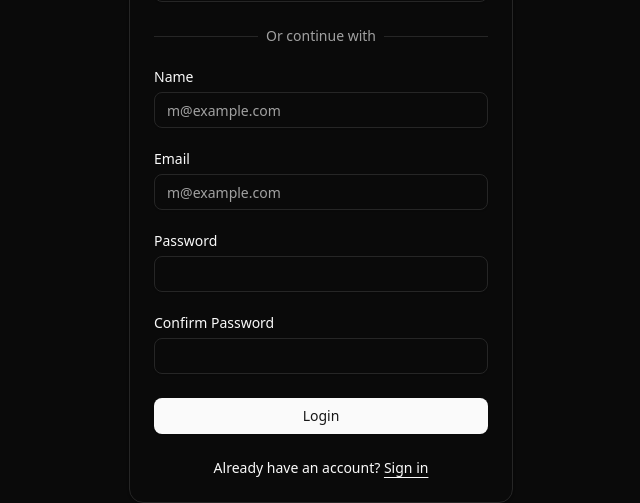
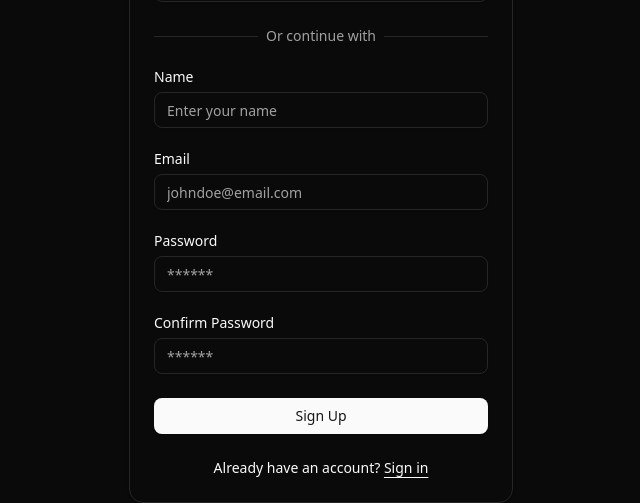
Before and after one commit to devmodes/ip-management-system, a React (Vite) app in the folder web/: page /signup in a window 1280 px wide. Shown: the part 243-746 px from the top of the page, without its empty margins (319-959 px from the left). Built offline with nearby package versions, Linux system fonts and the light colour scheme.

Commit message:
Added signup page

```diff
--- a/web/src/components/login-form.tsx
+++ b/web/src/components/login-form.tsx
@@ -119,7 +119,7 @@ export function LoginForm({
                     disabled={isSubmitting}
                   >
                     {isSubmitting && <Spinner />}
-                    {isSubmitting ? "Loading..." : "Sign In"}
+                    Sign In
                   </Button>
                 </div>
                 <div className="text-center text-sm">
--- a/web/src/components/register-form.tsx
+++ b/web/src/components/register-form.tsx
@@ -10,11 +10,28 @@ import {
 import { Input } from "@components/ui/input";
 import { Label } from "@components/ui/label";
 import { Link } from "react-router-dom";
+import { useRegisterForm } from "@hooks/useRegisterForm";
+import {
+  Form,
+  FormControl,
+  FormField,
+  FormItem,
+  FormLabel,
+  FormMessage,
+} from "@components/ui/form";
+import { Spinner } from "@components/ui/spinner";
 
 export function RegisterForm({
   className,
   ...props
 }: React.ComponentPropsWithoutRef<"div">) {
+  const { form, onSubmit, isSubmitting } = useRegisterForm({
+    name: "",
+    email: "",
+    password: "",
+    password_confirmation: "",
+  });
+
   return (
     <div className={cn("flex flex-col gap-6", className)} {...props}>
       <Card>
@@ -25,10 +42,11 @@ export function RegisterForm({
           </CardDescription>
         </CardHeader>
         <CardContent>
-          <form>
+          <Form {...form}>
+            <form onSubmit={onSubmit}>
               <div className="grid gap-6">
                 <div className="flex flex-col gap-4">
-                <Button variant="outline" className="w-full">
+                  <Button type="button" variant="outline" className="w-full">
                     <svg xmlns="http://www.w3.org/2000/svg" viewBox="0 0 24 24">
                       <path
                         d="M12.152 6.896c-.948 0-2.415-1.078-3.96-1.04-2.04.027-3.91 1.183-4.961 3.014-2.117 3.675-.546 9.103 1.519 12.09 1.013 1.454 2.208 3.09 3.792 3.039 1.52-.065 2.09-.987 3.935-.987 1.831 0 2.35.987 3.96.948 1.637-.026 2.676-1.48 3.676-2.948 1.156-1.688 1.636-3.325 1.662-3.415-.039-.013-3.182-1.221-3.22-4.857-.026-3.04 2.48-4.494 2.597-4.559-1.429-2.09-3.623-2.324-4.39-2.376-2-.156-3.675 1.09-4.61 1.09zM15.53 3.83c.843-1.012 1.4-2.427 1.245-3.83-1.207.052-2.662.805-3.532 1.818-.78.896-1.454 2.338-1.273 3.714 1.338.104 2.715-.688 3.559-1.701"
@@ -37,7 +55,7 @@ export function RegisterForm({
                     </svg>
                     Continue with Apple
                   </Button>
-                <Button variant="outline" className="w-full">
+                  <Button type="button" variant="outline" className="w-full">
                     <svg xmlns="http://www.w3.org/2000/svg" viewBox="0 0 24 24">
                       <path
                         d="M12.48 10.92v3.28h7.84c-.24 1.84-.853 3.187-1.787 4.133-1.147 1.147-2.933 2.4-6.053 2.4-4.827 0-8.6-3.893-8.6-8.72s3.773-8.72 8.6-8.72c2.6 0 4.507 1.027 5.907 2.347l2.307-2.307C18.747 1.44 16.133 0 12.48 0 5.867 0 .307 5.387.307 12s5.56 12 12.173 12c3.573 0 6.267-1.173 8.373-3.36 2.16-2.16 2.84-5.213 2.84-7.667 0-.76-.053-1.467-.173-2.053H12.48z"
@@ -54,37 +72,80 @@ export function RegisterForm({
                 </div>
                 <div className="grid gap-6">
                   <div className="grid gap-2">
-                  <Label htmlFor="name">Name</Label>
-                  <Input
-                    id="name"
-                    type="name"
-                    placeholder="m@example.com"
-                    required
+                    <FormField
+                      name="name"
+                      control={form.control}
+                      render={({ field }) => (
+                        <FormItem>
+                          <FormLabel>Name</FormLabel>
+                          <FormControl>
+                            <Input placeholder="Enter your name" {...field} />
+                          </FormControl>
+                          <FormMessage />
+                        </FormItem>
+                      )}
                     />
                   </div>
                   <div className="grid gap-2">
-                  <Label htmlFor="email">Email</Label>
-                  <Input
-                    id="email"
-                    type="email"
-                    placeholder="m@example.com"
-                    required
+                    <FormField
+                      name="email"
+                      control={form.control}
+                      render={({ field }) => (
+                        <FormItem>
+                          <FormLabel>Email</FormLabel>
+                          <FormControl>
+                            <Input placeholder="johndoe@email.com" {...field} />
+                          </FormControl>
+                          <FormMessage />
+                        </FormItem>
+                      )}
                     />
                   </div>
                   <div className="grid gap-2">
-                  <Label htmlFor="password">Password</Label>
-                  <Input id="password" type="password" required />
+                    <FormField
+                      name="password"
+                      control={form.control}
+                      render={({ field }) => (
+                        <FormItem>
+                          <FormLabel>Password</FormLabel>
+                          <FormControl>
+                            <Input
+                              type="password"
+                              placeholder="******"
+                              {...field}
+                            />
+                          </FormControl>
+                          <FormMessage />
+                        </FormItem>
+                      )}
+                    />
                   </div>
                   <div className="grid gap-2">
-                  <Label htmlFor="confirm_password">Confirm Password</Label>
+                    <FormField
+                      name="password_confirmation"
+                      control={form.control}
+                      render={({ field }) => (
+                        <FormItem>
+                          <FormLabel>Confirm Password</FormLabel>
+                          <FormControl>
                             <Input
-                    id="confirm_password"
-                    type="confirm_password"
-                    required
+                              type="password"
+                              placeholder="******"
+                              {...field}
+                            />
+                          </FormControl>
+                          <FormMessage />
+                        </FormItem>
+                      )}
                     />
                   </div>
-                <Button type="submit" className="w-full">
-                  Login
+                  <Button
+                    type="submit"
+                    className="w-full"
+                    disabled={isSubmitting}
+                  >
+                    {isSubmitting && <Spinner />}
+                    Sign Up
                   </Button>
                 </div>
                 <div className="text-center text-sm">
@@ -95,6 +156,7 @@ export function RegisterForm({
                 </div>
               </div>
             </form>
+          </Form>
         </CardContent>
       </Card>
     </div>
--- a/web/src/hooks/useLoginForm.ts
+++ b/web/src/hooks/useLoginForm.ts
@@ -3,6 +3,8 @@ import { useForm } from "react-hook-form";
 import { zodResolver } from "@hookform/resolvers/zod";
 import { z } from "zod";
 import { authenticate } from "@store/reducers/auth";
+import { User } from "@lib/types/user";
+import { useNavigate } from "react-router-dom";
 
 const loginFormSchema = z.object({
   email: z.string().email(),
@@ -11,7 +13,13 @@ const loginFormSchema = z.object({
 
 type LoginForm = z.infer<typeof loginFormSchema>;
 
+type ResponseType = {
+  user: User;
+  token: string;
+};
+
 export const useLoginForm = (defaultValues?: LoginForm) => {
+  const navigate = useNavigate();
   const form = useForm<LoginForm>({
     resolver: zodResolver(loginFormSchema),
     defaultValues,
@@ -26,12 +34,14 @@ export const useLoginForm = (defaultValues?: LoginForm) => {
 
   const onSubmit = async (data: LoginForm) => {
     try {
-      const response = await signin(data).unwrap();
+      const res: ResponseType = await signin(data).unwrap();
 
       authenticate({
-        user: response.user,
-        token: response.token,
+        user: res.user,
+        token: res.token,
       });
+
+      navigate("/app");
     } catch (error: any) {
       if (error.status === 401) {
         setError("email", { message: error.data?.message });
--- /dev/null
+++ b/web/src/hooks/useRegisterForm.ts
@@ -0,0 +1,63 @@
+import { zodResolver } from "@hookform/resolvers/zod";
+import { handleError } from "@lib/error-handler";
+import { User } from "@lib/types/user";
+import { useSignupMutation } from "@services/auth-service";
+import { authenticate } from "@store/reducers/auth";
+import { useForm } from "react-hook-form";
+import { useNavigate } from "react-router-dom";
+import { z } from "zod";
+
+const registerFormSchema = z
+  .object({
+    name: z.string().min(1, { message: "The name is required" }),
+    email: z.string().email(),
+    password: z.string().min(6),
+    password_confirmation: z.string().min(6),
+  })
+  .refine((data) => data.password === data.password_confirmation, {
+    message: "Passwords don't match",
+    path: ["password_confirmation"],
+  });
+
+type RegisterForm = z.infer<typeof registerFormSchema>;
+
+type ResponseType = {
+  user: User;
+  token: string;
+};
+
+export const useRegisterForm = (defaultValues?: RegisterForm) => {
+  const navigate = useNavigate();
+  const form = useForm<RegisterForm>({
+    resolver: zodResolver(registerFormSchema),
+    defaultValues,
+  });
+  const {
+    setError,
+    formState: { isSubmitting },
+  } = form;
+  const [signup] = useSignupMutation();
+
+  const onSubmit = async (data: RegisterForm) => {
+    try {
+      const res: ResponseType = await signup(data).unwrap();
+
+      authenticate({
+        user: res.user,
+        token: res.token,
+      });
+
+      navigate("/app");
+    } catch (error: any) {
+      if (error.status === 422) {
+        handleError(setError, error.data.errors);
+      }
+    }
+  };
+
+  return {
+    form,
+    onSubmit: form.handleSubmit(onSubmit),
+    isSubmitting,
+  };
+};
--- /dev/null
+++ b/web/src/lib/error-handler.ts
@@ -0,0 +1,13 @@
+export const handleError = (setError: any, errors: any) => {
+  if (typeof errors === "object") {
+    for (const [key, value] of Object.entries(errors)) {
+      if (Array.isArray(value)) {
+        setError(key, { message: value[0] });
+      }
+
+      if (typeof value === "string") {
+        setError(key, { message: value });
+      }
+    }
+  }
+};
--- a/web/src/services/auth-service.ts
+++ b/web/src/services/auth-service.ts
@@ -17,7 +17,14 @@ export const authApi = createApi({
         body: data,
       }),
     }),
+    signup: builder.mutation({
+      query: (data) => ({
+        url: "/auth/signup",
+        method: "POST",
+        body: data,
+      }),
+    }),
   }),
 });
 
-export const { useSigninMutation } = authApi;
+export const { useSigninMutation, useSignupMutation } = authApi;
--- a/web/tsconfig.json
+++ b/web/tsconfig.json
@@ -5,6 +5,7 @@
     { "path": "./tsconfig.node.json" }
   ],
   "compilerOptions": {
+    "strict": true,
     "paths": {
       "@assets/*": ["./src/assets/*"],
       "@config/*": ["./src/config/*"],
```
Lines whose indentation alone changed are shown as unchanged.
